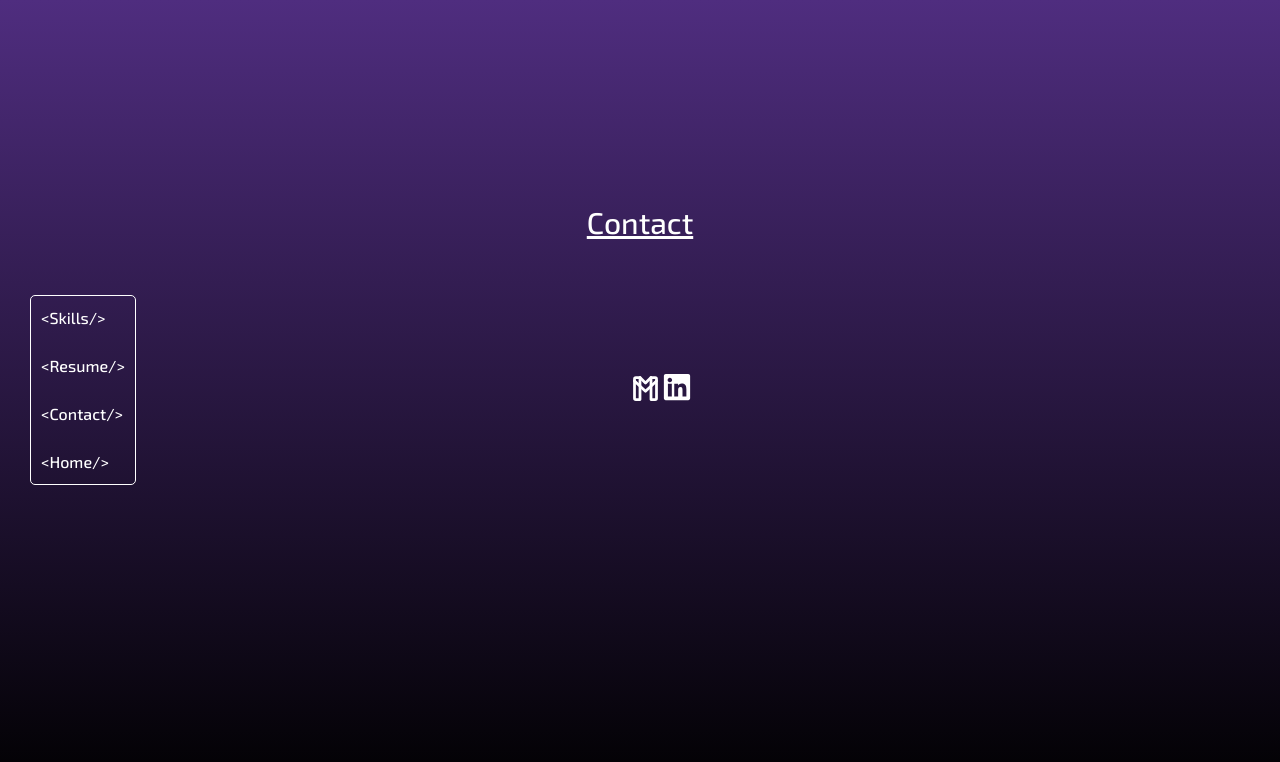
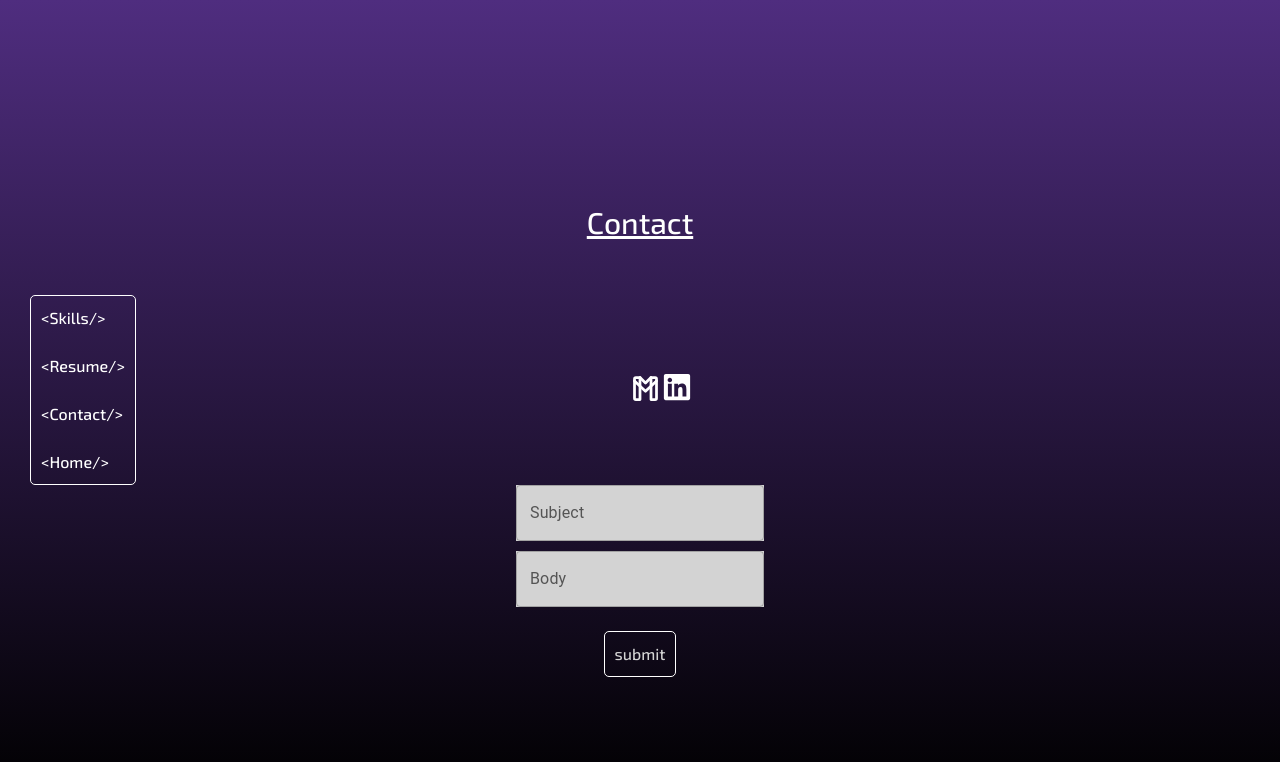
Before and after one commit to kodiakcain/updated-portfolio, a Next.js app: page /Contact in a window 1280 px wide. Shown: the top 762 px of the page. Built offline with nearby package versions, Linux system fonts and the light colour scheme.

Commit message:
Contact changes

```diff
--- a/package.json
+++ b/package.json
@@ -9,10 +9,15 @@
     "lint": "next lint"
   },
   "dependencies": {
+    "@emotion/react": "^11.11.3",
+    "@emotion/styled": "^11.11.0",
+    "@mui/material": "^5.15.3",
     "@tsparticles/react": "^3.0.0",
     "@tsparticles/slim": "^3.0.3",
     "axios": "^1.6.5",
     "framer-motion": "^10.17.4",
+    "mailslurp": "^0.0.1-security",
+    "mailslurp-client": "^15.17.4",
     "next": "14.0.4",
     "random-words": "^2.0.0",
     "react": "^18",
--- a/pages/Contact.js
+++ b/pages/Contact.js
@@ -5,6 +5,8 @@ import '../src/app/globals.css';
 import { motion, useAnimation } from 'framer-motion';
 import { TbBrandGmail } from "react-icons/tb";
 import LinkedinButton from '../src/app/components/LinkedinButton';
+const { MailSlurp } = require('mailslurp-client');
+import TextField from '@mui/material/TextField';
 
 //Contact page
 function Contact() {
@@ -12,6 +14,8 @@ function Contact() {
   //Hook to control mounted state
   const [isMounted, setIsMounted] = useState(false);
   const controls = useAnimation();
+  const[subject, setSubject] = useState("");
+  const[body, setBody] = useState("");
 
   //Mounting
   useEffect(() => {
@@ -24,8 +28,22 @@ function Contact() {
     }
   }, [isMounted, controls]);
 
-  const axios = require("axios");
-  const API_KEY = "your-mailslurp-api-key";
+  const handleEmail = async () => {
+    const API_KEY = process.env.NEXT_PUBLIC_MAILSLURP_API_KEY;
+
+    const mailslurp = new MailSlurp({
+      apiKey: API_KEY,
+    });
+
+    const sent = await mailslurp.inboxController.sendEmailAndConfirm({
+      inboxId: process.env.NEXT_PUBLIC_MAILSLURP_INBOX,
+      sendEmailOptions: {
+        to: [process.env.NEXT_PUBLIC_MAILSLURP_EMAIL],
+        subject: 'Test email',
+        body: 'Hello from MailSlurp'
+      }
+    });
+  }
 
   return (
     //Animation for button
@@ -49,10 +67,24 @@ function Contact() {
             <a href="https://www.linkedin.com/in/cain-clifton/" target='_blank'>
             <LinkedinButton size={40} color='white' className='p-24'></LinkedinButton>
             </a>
+
+
             </div>
+
           </div>
+
         </div>
+        <div style={{display: 'flex', flexDirection: 'column'}} className='textBoxes'>
+          <div className='vertPad'>
+          <TextField id="outlined-basic" label="Subject" variant="outlined" color='secondary' style={{backgroundColor: '#d3d3d3'}} />
+          </div>
+          <TextField id="outlined-basic" label="Body" variant="outlined" color='secondary' style={{backgroundColor: '#d3d3d3'}} />
+          <br></br>
+          <button onClick={handleEmail} style={{color: '#d3d3d3'}} className='submitButton'>submit</button>
+        </div>
+
       </main>
+
     </div>
     </motion.div>
   );
--- a/styles/Contact.modules.css
+++ b/styles/Contact.modules.css
@@ -45,6 +45,26 @@
 
 }
 
+.textBoxes {
+    bottom: 80vh;
+    justify-content: center;
+    display: flex;
+    align-items: center;
+}
+
+.submitButton {
+    border-width: 1px;
+    padding: 10px;
+    border-color: white;
+    border-radius: 5px;
+    color: white;
+    font-family: 'Exo 2', sans-serif;
+}
+
+.vertPad {
+    padding-bottom: 10px;
+}
+
 @media only screen and (max-width: 768px) {
     .logoMove {
         display: flex;
```
Also changed, not shown: 2 other files (tests, documents, lock files or other folders).
